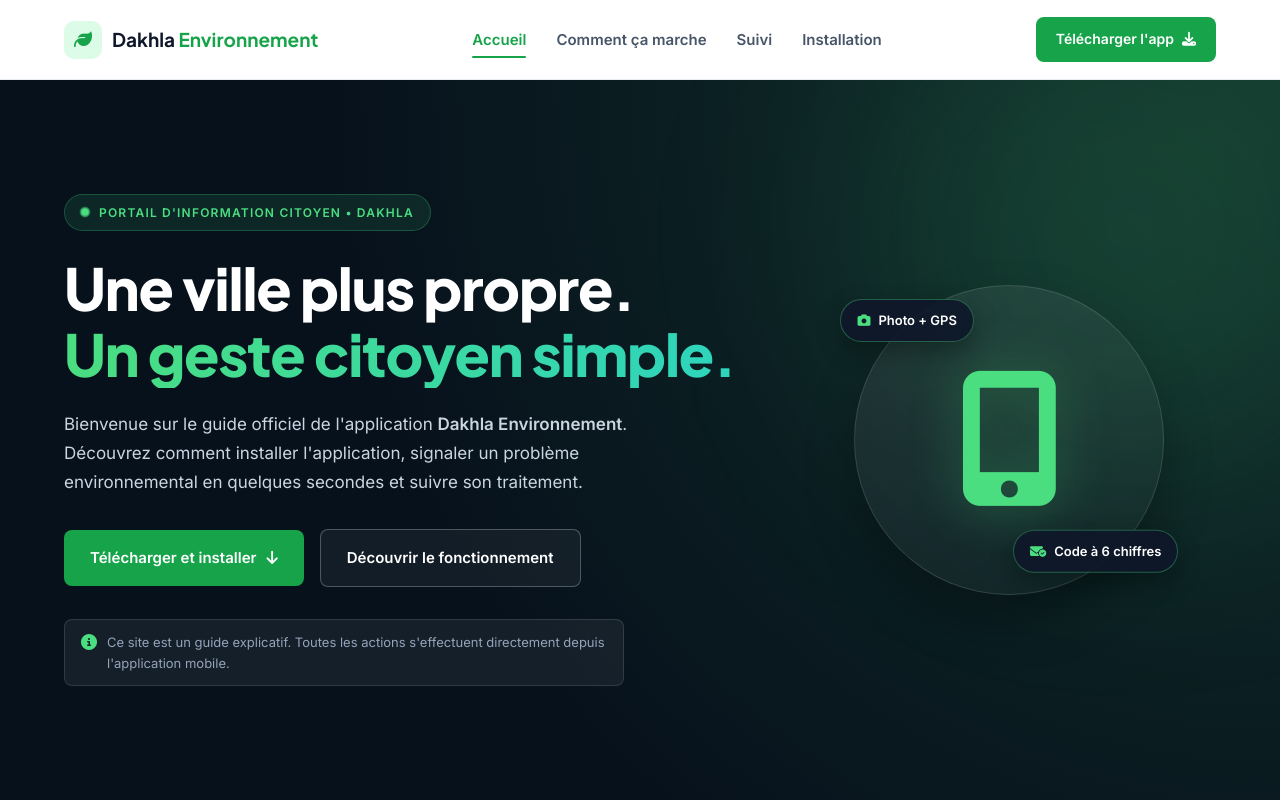
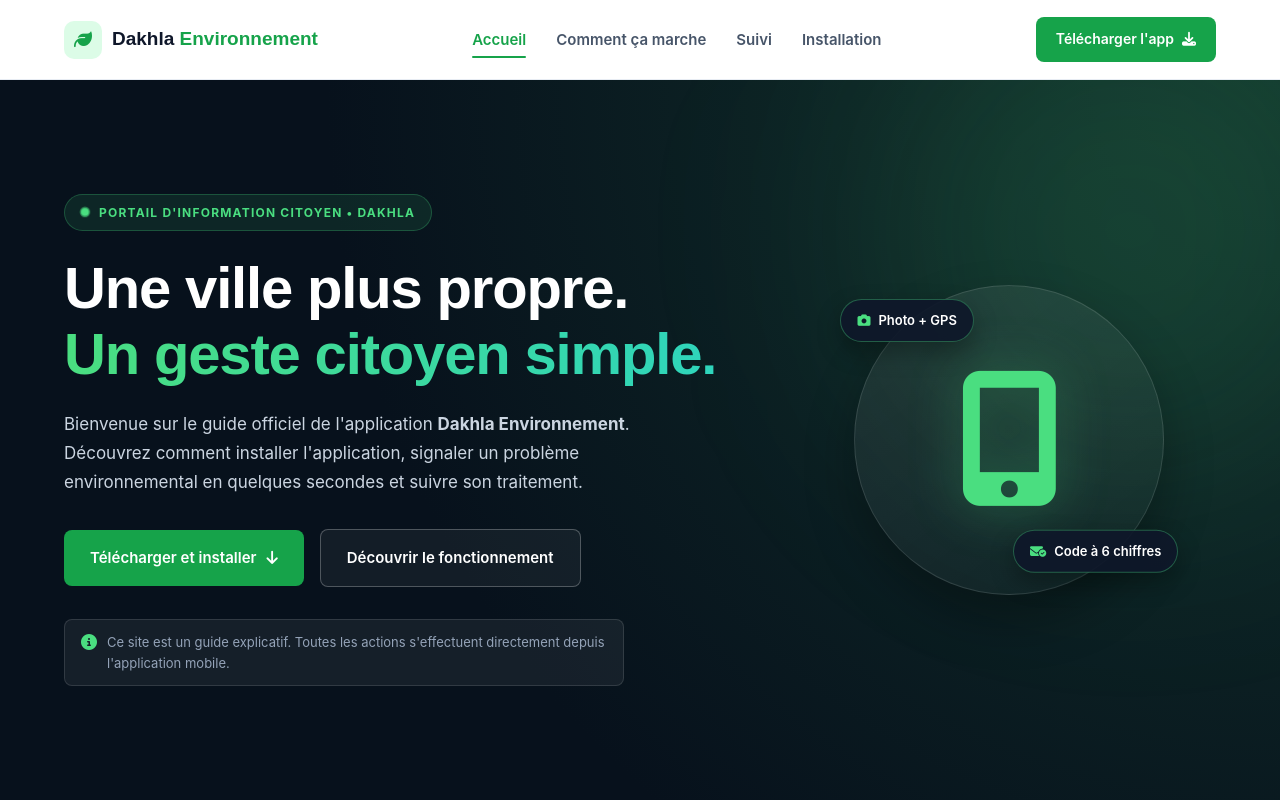
Before and after one commit to yazar777/website-index.html, a plain HTML site: page index.html in a window 1280 px wide. Shown: the top 800 px of the page. Drawn offline with Linux system fonts and the light colour scheme.

Commit message:
Update index.html

```diff
--- a/index.html
+++ b/index.html
@@ -7,10 +7,10 @@
     <meta name="description" content="Guide citoyen Dakhla Environnement : découvrez comment télécharger l'application, vous connecter par e-mail, envoyer un signalement et suivre son état.">
     <title>Dakhla Environnement | Guide Citoyen & Application</title>
 
-    <!-- Google Fonts: Plus Jakarta Sans & Inter -->
+    <!-- Google Fonts: Bricolage Grotesque & Manrope -->
     <link rel="preconnect" href="https://fonts.googleapis.com">
     <link rel="preconnect" href="https://fonts.gstatic.com" crossorigin>
-    <link href="https://fonts.googleapis.com/css2?family=Inter:wght@400;500;600&family=Plus+Jakarta+Sans:wght@600;700;800&display=swap" rel="stylesheet">
+    <link href="https://fonts.googleapis.com/css2?family=Bricolage+Grotesque:opsz,wght@12..96,600;12..96,700;12..96,800&family=Manrope:wght@400;500;600;700&display=swap" rel="stylesheet">
 
     <!-- Font Awesome Icons -->
     <link rel="stylesheet" href="https://cdnjs.cloudflare.com/ajax/libs/font-awesome/6.7.2/css/all.min.css">
```
